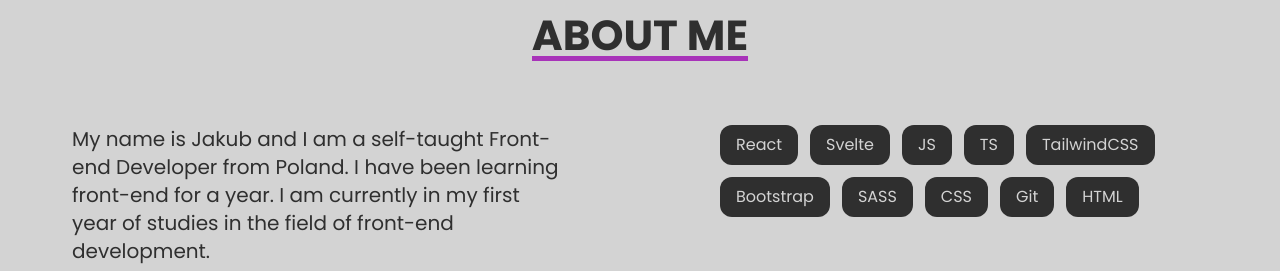
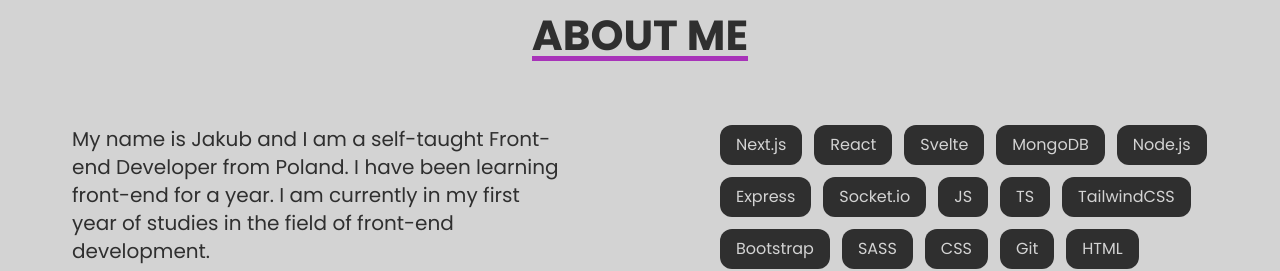
Before and after one commit to Jeda777/portfolio-site, a SvelteKit app: page / in a window 1280 px wide. Shown: the part 880-1151 px from the top of the page. Built offline with nearby package versions, Linux system fonts and the light colour scheme.

Commit message:
Skills update

```diff
--- a/src/components/About.svelte
+++ b/src/components/About.svelte
@@ -1,8 +1,13 @@
 <script>
   import Skill from "./Skill.svelte";
   const skills = [
+    "Next.js",
     "React",
     "Svelte",
+    "MongoDB",
+    "Node.js",
+    "Express",
+    "Socket.io",
     "JS",
     "TS",
     "TailwindCSS",
```
